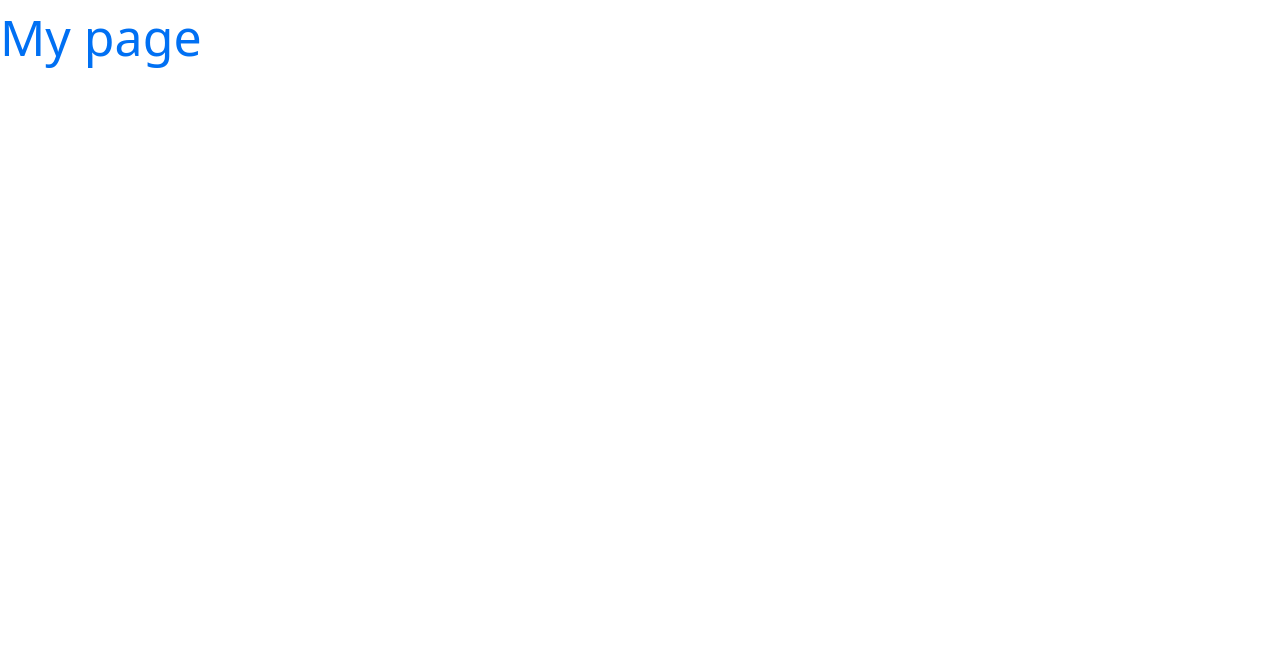
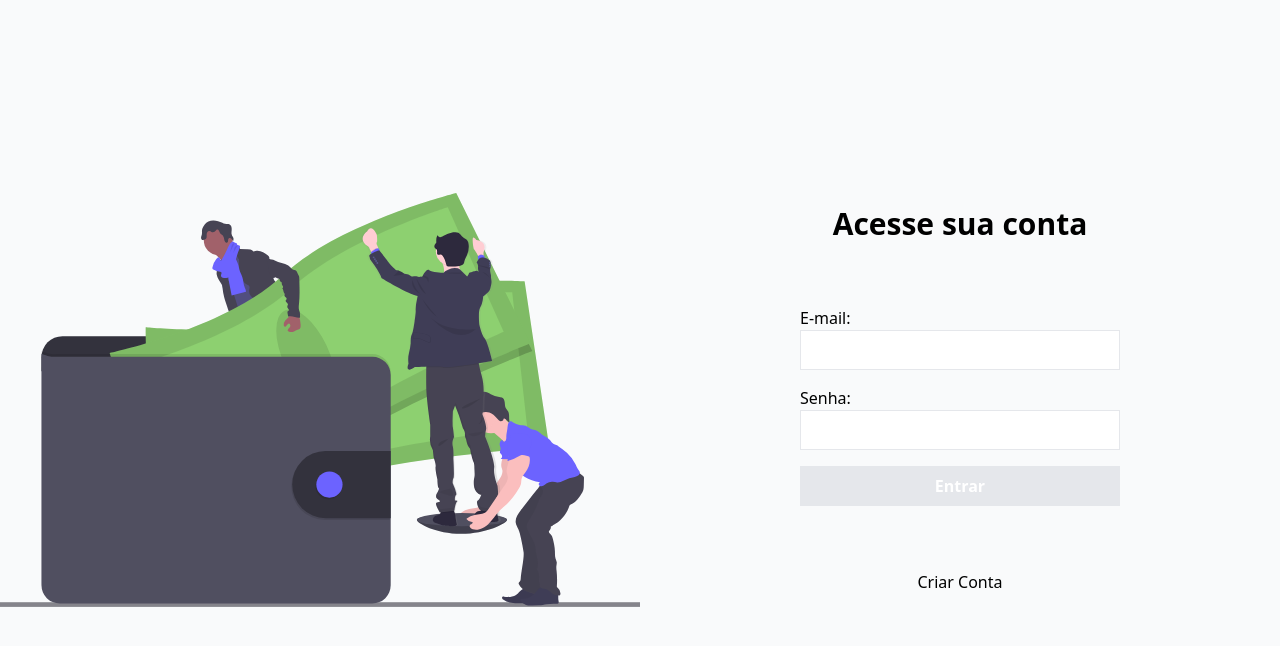
Before and after one commit to devlolla/tracker, a Next.js app: page / in a window 1280 px wide. Shown: the top 646 px of the page. Built offline with nearby package versions, Linux system fonts and the light colour scheme.

Commit message:
att :rocket:

```diff
--- /dev/null
+++ b/pages/dashboard/index.tsx
@@ -0,0 +1,6 @@
+import React from 'react'
+import { Dashboard } from "../../src/pages/Dashboard"
+
+export default function index() {
+  return <Dashboard />
+}
--- a/pages/index.tsx
+++ b/pages/index.tsx
@@ -1,10 +1,5 @@
-import styled from 'styled-components'
-
-const Title = styled.h1`
-  font-size: 50px;
-  color: ${({ theme }) => theme.colors.primary};
-`
+import { Login } from "../src/pages/Login";
 
 export default function Home() {
-  return <Title>My page</Title>
+  return <Login />
 }
--- /dev/null
+++ b/pages/register/index.tsx
@@ -0,0 +1,10 @@
+import React from 'react'
+import { Register } from '../../src/pages/Register'
+
+const index = () => {
+  return (
+    <Register />
+  )
+}
+
+export default index
--- /dev/null
+++ b/src/components/atoms/Button/index.tsx
@@ -0,0 +1,20 @@
+import { ButtonHTMLAttributes, ReactNode } from "react"
+
+interface Props extends ButtonHTMLAttributes<HTMLButtonElement> {
+  children: ReactNode;
+}
+
+export const Button = ({ children, ...props }) => {
+  return (
+    <button
+      {...props}
+      className="
+        bg-purple-400 h-10
+        text-white font-bold
+        hover:bg-purple-500
+        disabled:bg-gray-200
+        disabled: cursor-not-allowed">
+      {children}
+    </button>
+  )
+}
--- /dev/null
+++ b/src/components/molecules/InputText/index.tsx
@@ -0,0 +1,17 @@
+import { InputHTMLAttributes } from "react"
+
+/* Esse extends InputHTMLAttributes serve para que o nosso componente tenha
+acesso a todos os atributos da tag input */
+
+interface Props extends InputHTMLAttributes<HTMLInputElement> {
+  label: string;
+}
+
+export const InputText = ({ label, ...props }: Props) => {
+  return (
+    <label className="flex flex-col w-full ">
+      <span>{label}</span>
+      <input type="text" {...props} className="border border-gray-200 h-10 px-4" />
+    </label>
+  )
+}
--- /dev/null
+++ b/src/components/molecules/Link/index.tsx
@@ -0,0 +1,15 @@
+import NextLink from 'next/link'
+import { AnchorHTMLAttributes, ReactNode } from 'react'
+
+interface Props extends AnchorHTMLAttributes<HTMLAnchorElement> {
+  children: ReactNode,
+  href: string
+}
+
+export const Link = ({ children, href, ...props }: Props) => {
+  return (
+    <NextLink href={href}>
+      <a {...props}>{children}</a>
+    </NextLink>
+  )
+}
--- /dev/null
+++ b/src/components/organism/SideBarHero/index.tsx
@@ -0,0 +1,7 @@
+export const SidebarHero = () => {
+  return (
+    <aside className="flex">
+      <img src='/hero-image.svg' alt="Wallet" />
+    </aside>
+  )
+}
--- /dev/null
+++ b/src/components/templates/index.tsx
@@ -0,0 +1,25 @@
+import tw from 'tailwind-styled-components'
+
+export const TemplateContainer = tw.div`
+  w-screen
+  h-screen
+  bg-gray-50
+  flex
+  justify-center
+`
+
+export const TemplateContent = tw.div`
+  w-full
+  h-full
+  max-w-screen-xl
+  grid
+  grid-cols-2
+`
+
+export const TemplateMainHeroSection = tw.main`
+  flex
+  flex-col
+  justify-center
+  items-center
+  gap-16
+`
--- /dev/null
+++ b/src/pages/Dashboard/index.tsx
@@ -0,0 +1,7 @@
+export const Dashboard = () => {
+  return (
+    <div>
+      Hello !
+    </div>
+  )
+}
--- /dev/null
+++ b/src/pages/Login/index.tsx
@@ -0,0 +1,25 @@
+import { Button } from "../../components/atoms/Button"
+import { InputText } from "../../components/molecules/InputText"
+import { Link } from "../../components/molecules/Link"
+import { SidebarHero } from "../../components/organism/SideBarHero"
+import { TemplateContainer, TemplateContent, TemplateMainHeroSection } from "../../components/templates"
+
+
+export const Login = () => {
+  return (
+    <TemplateContainer>
+      <TemplateContent>
+        <SidebarHero />
+        <TemplateMainHeroSection>
+          <h1 className="font-bold text-3xl">Acesse sua conta</h1>
+          <form className="flex flex-col w-full gap-4 max-w-xs">
+            <InputText label="E-mail:" type="email" />
+            <InputText label="Senha:" type="password" />
+            <Button disabled> Entrar </Button>
+          </form>
+          <Link href="/register"> Criar Conta</Link>
+        </TemplateMainHeroSection>
+      </TemplateContent>
+    </TemplateContainer>
+  )
+}
--- /dev/null
+++ b/src/pages/Register/index.tsx
@@ -0,0 +1,25 @@
+import { Button } from "../../components/atoms/Button"
+import { InputText } from "../../components/molecules/InputText"
+import { Link } from "../../components/molecules/Link"
+import { SidebarHero } from "../../components/organism/SideBarHero"
+import { TemplateContainer, TemplateContent, TemplateMainHeroSection } from "../../components/templates"
+
+
+export const Register = () => {
+  return (
+    <TemplateContainer>
+      <TemplateContent>
+        <SidebarHero />
+        <TemplateMainHeroSection>
+          <h1 className="font-bold text-3xl">Crie sua conta</h1>
+          <form className="flex flex-col w-full gap-4 max-w-xs">
+            <InputText label="E-mail:" type="email" />
+            <InputText label="Senha:" type="password" />
+            <Button disabled> Criar Conta </Button>
+          </form>
+          <Link href="/"> Já possuo uma conta </Link>
+        </TemplateMainHeroSection>
+      </TemplateContent>
+    </TemplateContainer>
+  )
+}
--- a/tailwind.config.js
+++ b/tailwind.config.js
@@ -5,10 +5,15 @@ module.exports = {
     './src/**/*.{js,ts,jsx,tsx}'],
   darkMode: false, // or 'media' or 'class'
   theme: {
-    extend: {},
+    extend: {
+
+    },
   },
   variants: {
-    extend: {},
+    extend: {
+      backgroundColor: ['disabled'],
+      cursor: ["disabled"]
+    },
   },
   plugins: [],
 }
```
Also changed, not shown: public/hero-image.svg (added).
